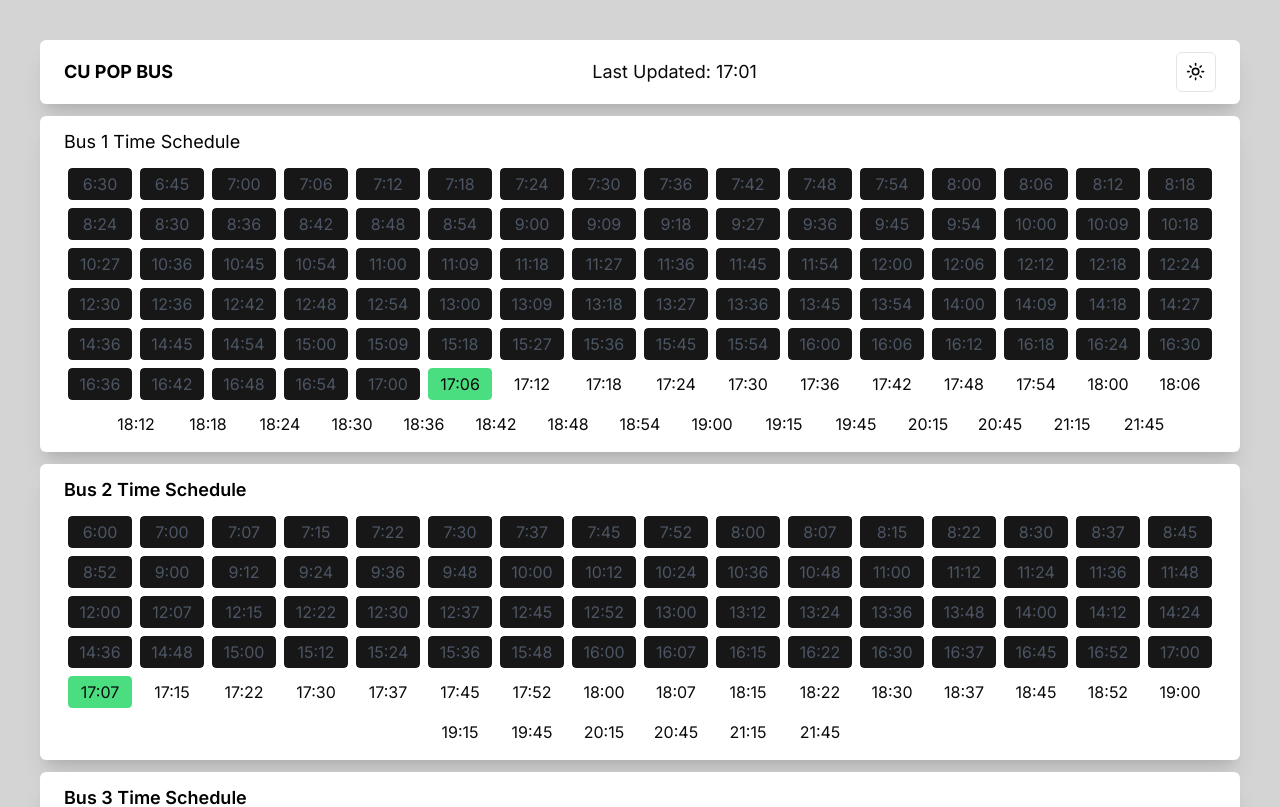
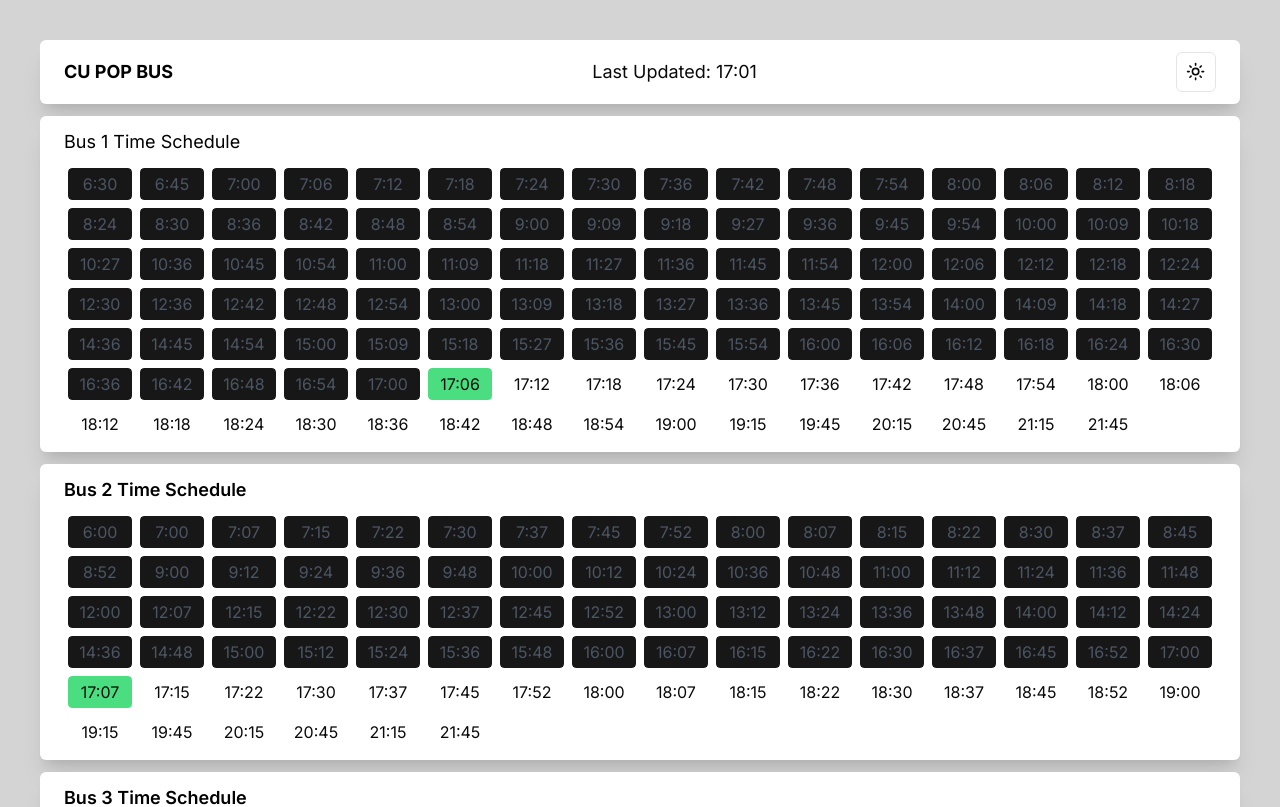
Before and after one commit to JusJira/next-pop-bus, a Next.js app: page / in a window 1280 px wide. Shown: the top 807 px of the page. Built offline with nearby package versions, Linux system fonts and the light colour scheme.

Commit message:
style: grid 😢

```diff
--- a/components/timeBox.tsx
+++ b/components/timeBox.tsx
@@ -22,7 +22,8 @@ function TimeBox(props: { time: string[] }) {
   });
   if (next) {
     return (
-      <div className="flex w-full flex-row flex-wrap gap-2 items-center justify-center">
+      <div className="flex w-full flex-row items-center justify-center">
+        <div className="grid gap-2 grid-cols-4 sm:grid-cols-6 md:grid-cols-8 lg:grid-cols-12 xl:grid-cols-[repeat(16,_minmax(0,_1fr));]">
         {ctime.map((time, index) => (
           <div
             key={index}
@@ -38,6 +39,7 @@ function TimeBox(props: { time: string[] }) {
             {/* {next?.format('HH:mm').toString()} */}
           </div>
         ))}
+        </div>
       </div>
     );
   }
```
